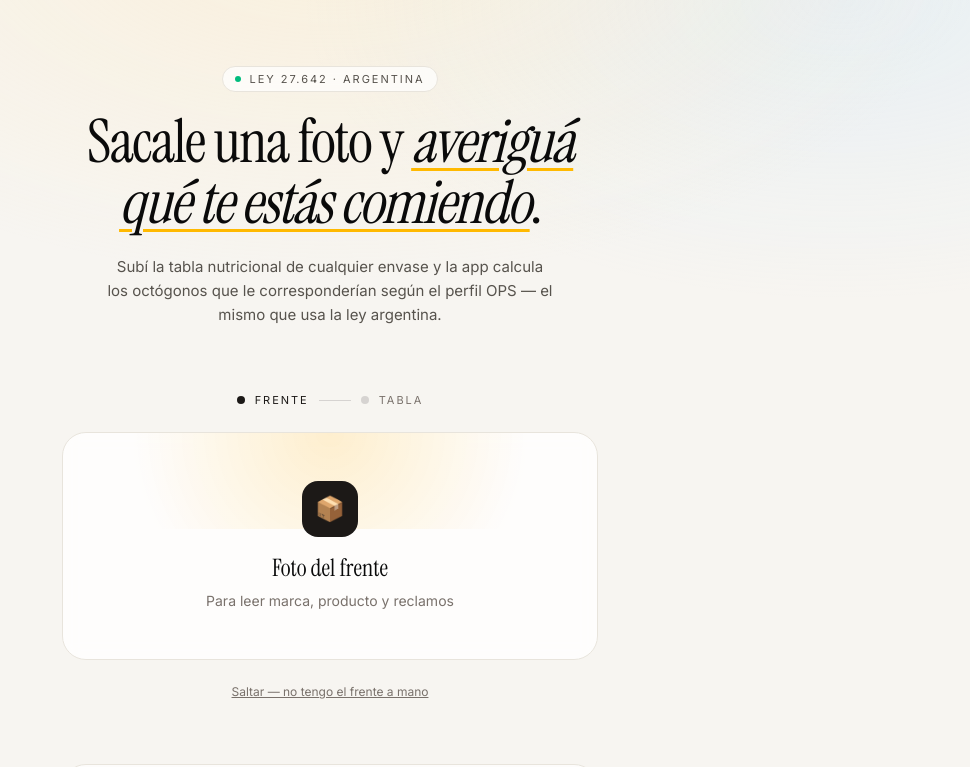
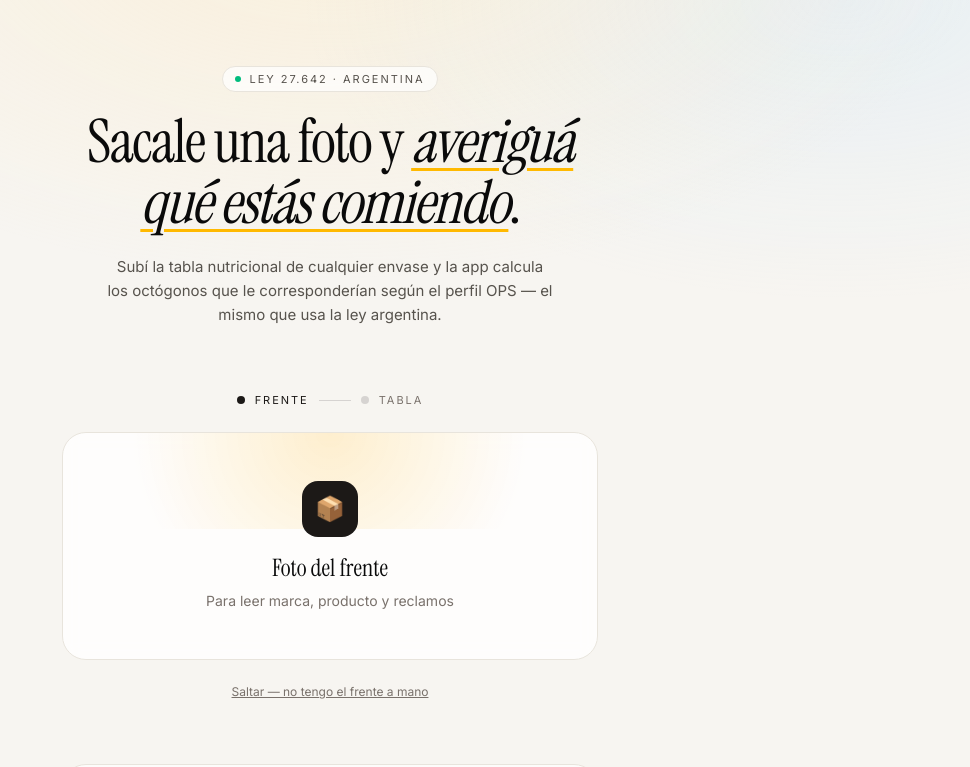
Before and after one commit to rodolfopardo/etiquetadofrontal, a Next.js app: page / in a window 1280 px wide. Shown: the top 767 px of the page, without its empty margins (310-1280 px from the left). Built offline with nearby package versions, Linux system fonts and the light colour scheme; no server answers.

Commit message:
copy: 'averiguá qué estás comiendo' (sin 'te')

```diff
--- a/app/opengraph-image.tsx
+++ b/app/opengraph-image.tsx
@@ -94,7 +94,7 @@ export default async function OG() {
               flexWrap: "wrap",
             }}
           >
-            Sacale una foto y averiguá qué te estás comiendo.
+            Sacale una foto y averiguá qué estás comiendo.
           </div>
           <div
             style={{
--- a/app/page.tsx
+++ b/app/page.tsx
@@ -11,7 +11,7 @@ export default function Home() {
           Ley 27.642 · Argentina
         </div>
         <h1 className="mt-5 font-serif text-5xl sm:text-6xl leading-[1.02] tracking-tight">
-          Sacale una foto y <em className="italic underline decoration-amber-400 decoration-[3px] underline-offset-[6px]">averiguá qué te estás comiendo</em>.
+          Sacale una foto y <em className="italic underline decoration-amber-400 decoration-[3px] underline-offset-[6px]">averiguá qué estás comiendo</em>.
         </h1>
         <p className="mt-5 text-stone-600 text-[15px] leading-relaxed max-w-md mx-auto">
           Subí la tabla nutricional de cualquier envase y la app calcula los
```
